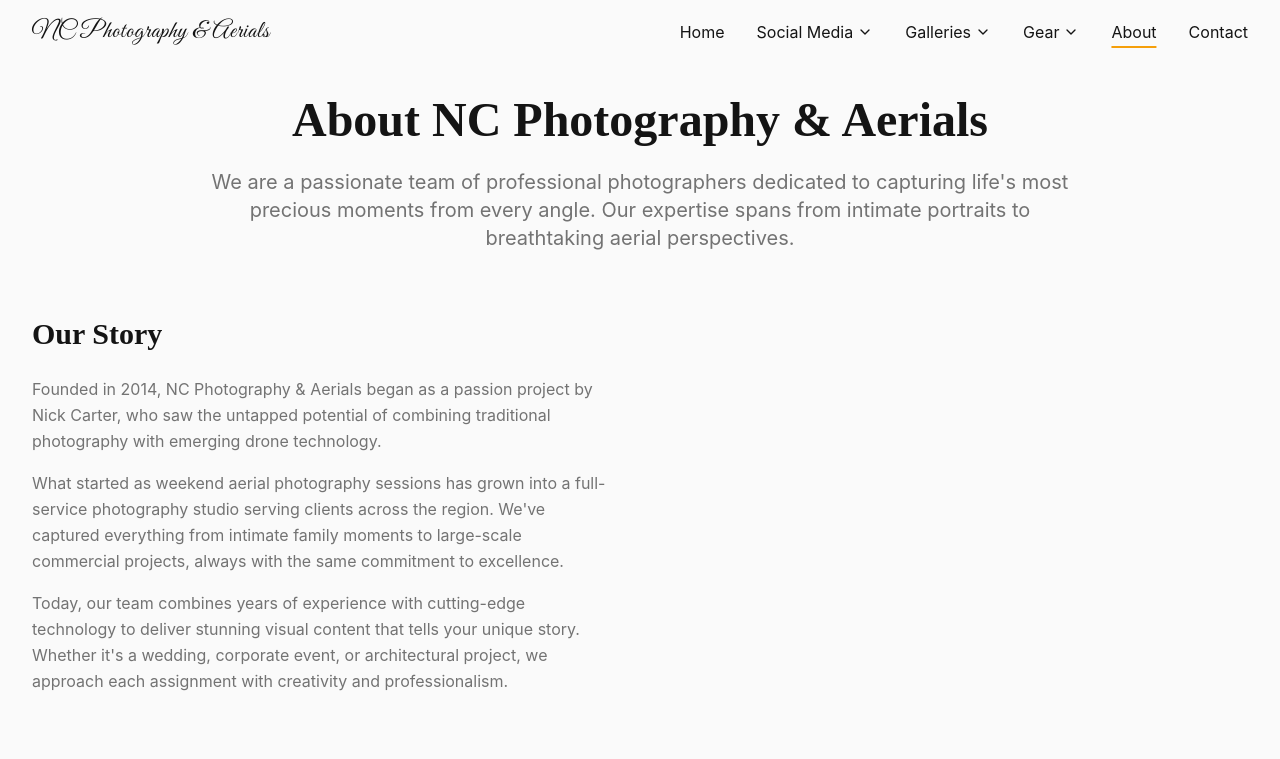
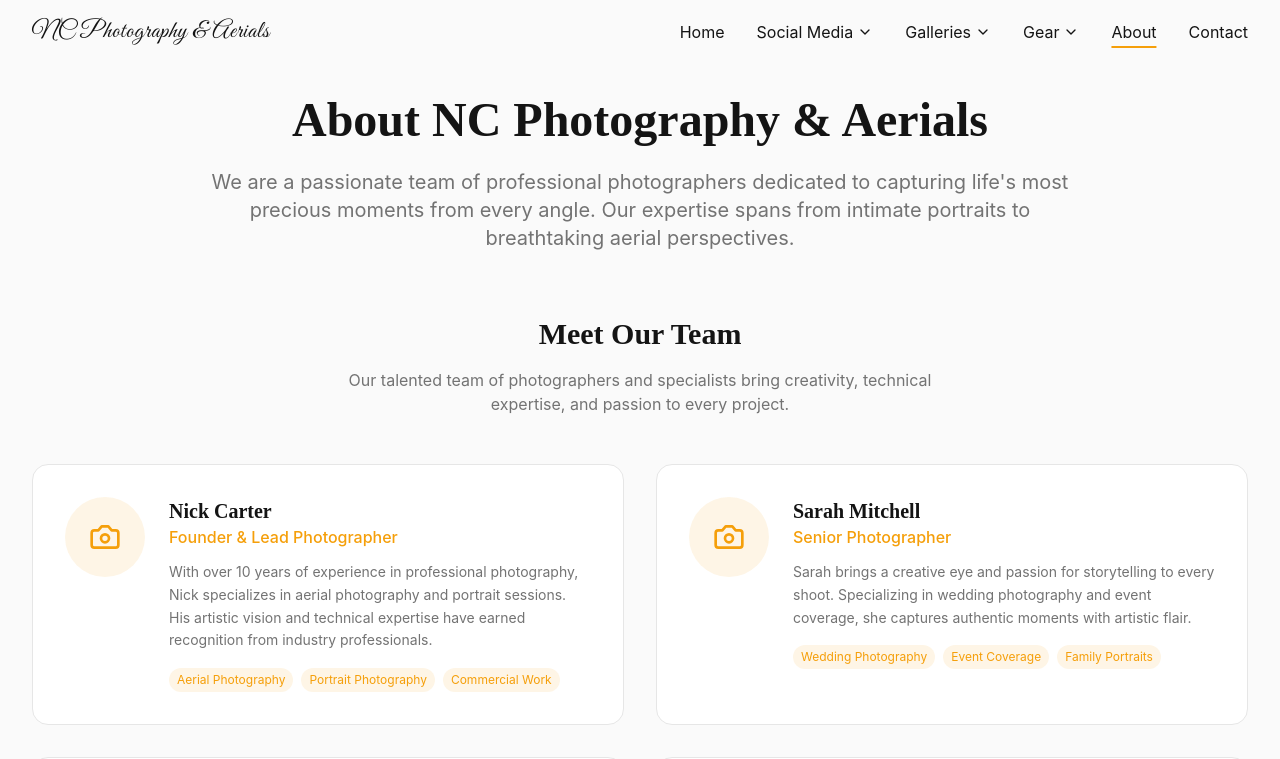
Before and after one commit to EswarSaiSubhuCH/nc-photo-visions, a React (Vite) app: page /about in a window 1280 px wide. Shown: the top 759 px of the page. Built offline with nearby package versions, Linux system fonts and the light colour scheme.

Commit message:
refactor: removed Our Story and Achievements sections from About page

```diff
--- a/src/pages/About.tsx
+++ b/src/pages/About.tsx
@@ -1,86 +1,55 @@
 import React from "react";
-import { Camera, Award, Users, MapPin, Mail, Phone } from "lucide-react";
+import { Camera, MapPin, Mail, Phone } from "lucide-react";
+
 const About = () => {
-  const teamMembers = [{
+  const teamMembers = [
+    {
       id: "1",
       name: "Nick Carter",
       role: "Founder & Lead Photographer",
       bio: "With over 10 years of experience in professional photography, Nick specializes in aerial photography and portrait sessions. His artistic vision and technical expertise have earned recognition from industry professionals.",
       specialties: ["Aerial Photography", "Portrait Photography", "Commercial Work"],
       experience: "10+ years"
-  }, {
+    },
+    {
       id: "2",
       name: "Sarah Mitchell",
       role: "Senior Photographer",
       bio: "Sarah brings a creative eye and passion for storytelling to every shoot. Specializing in wedding photography and event coverage, she captures authentic moments with artistic flair.",
       specialties: ["Wedding Photography", "Event Coverage", "Family Portraits"],
       experience: "7+ years"
-  }, {
+    },
+    {
       id: "3",
       name: "Mike Johnson",
       role: "Drone Operations Specialist",
       bio: "Mike is our certified drone pilot with expertise in aerial videography and complex flight operations. He ensures safe and stunning aerial captures for all our projects.",
       specialties: ["Drone Operations", "Aerial Videography", "Technical Planning"],
       experience: "5+ years"
-  }, {
+    },
+    {
       id: "4",
       name: "Emma Davis",
       role: "Post-Production Manager",
       bio: "Emma's expertise in post-production and digital artistry brings our images to life. She ensures every photo meets our high standards of quality and artistic vision.",
       specialties: ["Photo Editing", "Color Grading", "Digital Artistry"],
       experience: "6+ years"
-  }];
-  const achievements = [{
-    icon: Award,
-    title: "Professional Excellence Awards",
-    description: "Recognized by the National Photography Association for outstanding aerial photography"
-  }, {
-    icon: Camera,
-    title: "1000+ Successful Projects",
-    description: "Completed over 1000 photography projects with 100% client satisfaction"
-  }, {
-    icon: Users,
-    title: "Certified Team",
-    description: "All team members are certified professionals with specialized training and expertise"
-  }];
-  return <div className="min-h-screen pt-24 pb-16">
+    }
+  ];
+
+  return (
+    <div className="min-h-screen pt-24 pb-16">
       <div className="max-w-7xl mx-auto px-4 sm:px-6 lg:px-8">
         {/* Header */}
         <div className="text-center mb-12 sm:mb-16">
-          <h1 className="text-3xl sm:text-4xl lg:text-5xl font-playfair font-bold mb-4 sm:mb-6 px-2">About NC Photography & Aerials</h1>
+          <h1 className="text-3xl sm:text-4xl lg:text-5xl font-playfair font-bold mb-4 sm:mb-6 px-2">
+            About NC Photography & Aerials
+          </h1>
           <p className="text-lg sm:text-xl text-muted-foreground max-w-4xl mx-auto leading-relaxed px-2">
             We are a passionate team of professional photographers dedicated to capturing life's most precious moments
             from every angle. Our expertise spans from intimate portraits to breathtaking aerial perspectives.
           </p>
         </div>
-
-        {/* Story Section */}
-        <div className="grid grid-cols-1 lg:grid-cols-2 gap-8 sm:gap-12 lg:gap-16 mb-16 sm:mb-20">
-          <div>
-            <h2 className="text-2xl sm:text-3xl font-playfair font-bold mb-4 sm:mb-6 text-center lg:text-left">Our Story</h2>
-            <div className="space-y-4 text-muted-foreground leading-relaxed">
-              <p>
-                Founded in 2014, NC Photography & Aerials began as a passion project by Nick Carter,
-                who saw the untapped potential of combining traditional photography with emerging drone technology.
-              </p>
-              <p>
-                What started as weekend aerial photography sessions has grown into a full-service photography studio
-                serving clients across the region. We've captured everything from intimate family moments to
-                large-scale commercial projects, always with the same commitment to excellence.
-              </p>
-              <p>
-                Today, our team combines years of experience with cutting-edge technology to deliver
-                stunning visual content that tells your unique story. Whether it's a wedding, corporate event,
-                or architectural project, we approach each assignment with creativity and professionalism.
-              </p>
-            </div>
-          </div>
-
-
-        </div>
-
-        {/* Achievements */}
-
 
         {/* Team Section */}
         <div className="mb-16 sm:mb-20">
@@ -93,19 +62,20 @@ const About = () => {
           </div>
 
           <div className="grid grid-cols-1 md:grid-cols-2 gap-6 sm:gap-8">
-            {teamMembers.map(member => <div key={member.id} className="group bg-card rounded-2xl border border-border p-8 hover:border-accent transition-all duration-300">
+            {teamMembers.map(member => (
+              <div
+                key={member.id}
+                className="group bg-card rounded-2xl border border-border p-8 hover:border-accent transition-all duration-300"
+              >
                 <div className="flex flex-col sm:flex-row items-center sm:items-start space-y-4 sm:space-y-0 sm:space-x-6">
                   <div className="w-16 h-16 sm:w-20 sm:h-20 bg-accent/10 rounded-full flex items-center justify-center flex-shrink-0">
                     <Camera size={28} className="text-accent sm:w-8 sm:h-8" />
                   </div>
 
                   <div className="flex-1">
-                    <div className="flex flex-col sm:flex-row sm:items-start sm:justify-between mb-3">
-                      <div className="text-center sm:text-left">
+                    <div className="text-center sm:text-left mb-3">
                       <h3 className="text-xl font-playfair font-semibold">{member.name}</h3>
                       <p className="text-accent font-medium">{member.role}</p>
-                      </div>
-
                     </div>
 
                     <p className="text-muted-foreground text-sm leading-relaxed mb-4 text-center sm:text-left">
@@ -113,13 +83,19 @@ const About = () => {
                     </p>
 
                     <div className="flex flex-wrap gap-2 justify-center sm:justify-start">
-                      {member.specialties.map((specialty, index) => <span key={index} className="text-xs bg-accent/10 text-accent px-2 py-1 rounded-full">
+                      {member.specialties.map((specialty, index) => (
+                        <span
+                          key={index}
+                          className="text-xs bg-accent/10 text-accent px-2 py-1 rounded-full"
+                        >
                           {specialty}
-                        </span>)}
+                        </span>
+                      ))}
                     </div>
                   </div>
                 </div>
-              </div>)}
+              </div>
+            ))}
           </div>
         </div>
 
@@ -169,12 +145,10 @@ const About = () => {
               </p>
             </div>
           </div>
-
-          <div className="text-center mt-6 sm:mt-8">
-
         </div>
       </div>
     </div>
-    </div>;
+  );
 };
+
 export default About;
```
Lines whose indentation alone changed are shown as unchanged.
